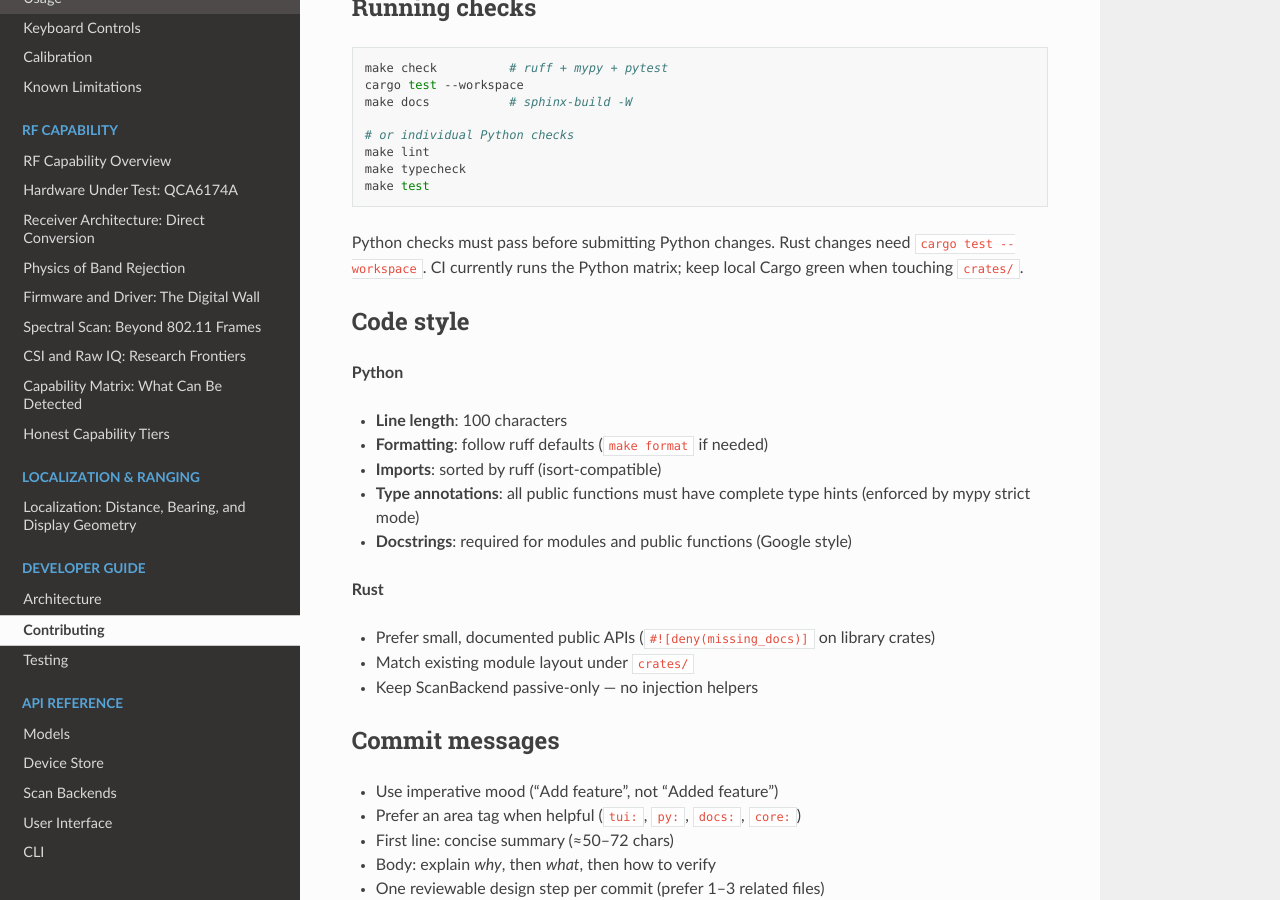
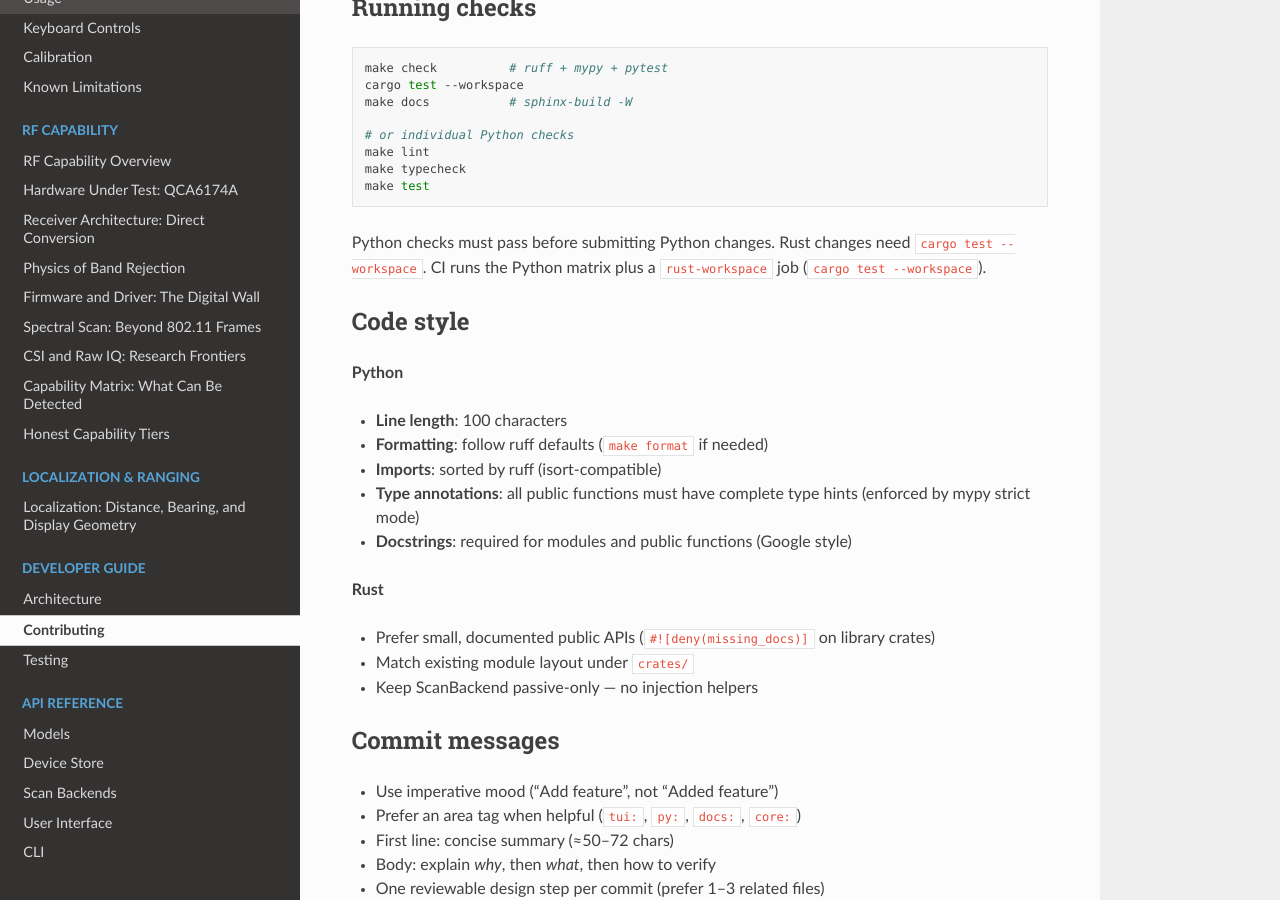
Before and after one commit to mkhellat/wifi-radar, a Sphinx documentation site: the page built from docs/dev/contributing.rst, in a window 1280 px wide and 900 px high, scrolled down 490 px. Built offline with Sphinx 7.4.7 and the Read the Docs theme 3.1.0, drawn with Linux system fonts in a browser that asks for light colours.

Commit message:
docs: note rust-workspace CI job in contributing guide
Contributing still said CI was Python-only after the cargo test job
landed, which would mislead contributors about required checks.

Point the running-checks section at the rust-workspace GitHub Actions
job alongside the Python matrix.

Verified with sphinx-build -W -b html.

```diff
--- a/docs/dev/contributing.rst
+++ b/docs/dev/contributing.rst
@@ -34,8 +34,8 @@ Running checks
    make test
 
 Python checks must pass before submitting Python changes. Rust changes need
-``cargo test --workspace``. CI currently runs the Python matrix; keep local
-Cargo green when touching ``crates/``.
+``cargo test --workspace``. CI runs the Python matrix plus a
+``rust-workspace`` job (``cargo test --workspace``).
 
 Code style
 ----------
```
